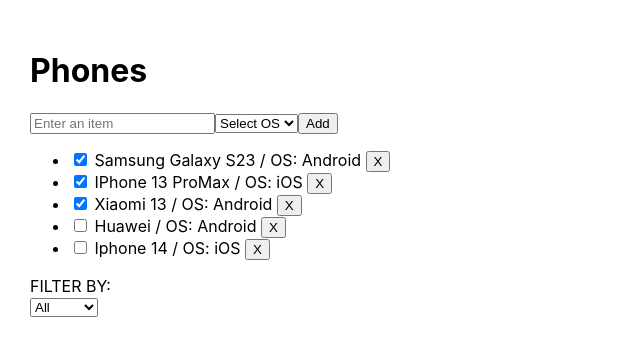
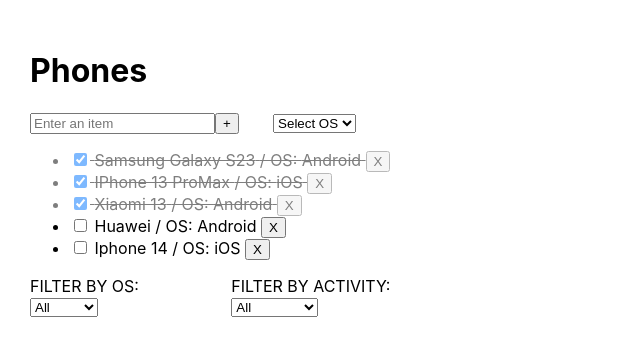
Before and after one commit to iammnitelniy/wish_list_javascript, a React (Create React App) app: page / in a window 1280 px wide. Shown: the top 356 px of the page, without its empty margins (0-640 px from the left). Built offline with nearby package versions, Linux system fonts and the light colour scheme.

Commit message:
new components

```diff
--- a/src/App.css
+++ b/src/App.css
@@ -1,8 +1,21 @@
 .App {
-  padding: 30px;
-  display: flex;
+    padding: 30px;
+    display: flex;
 }
 
 .App > div {
-  margin-right: 50px;
+    margin-right: 50px;
 }
+
+.error {
+    border: red 1px solid;
+}
+
+.error-message {
+    color: red;
+}
+
+.selected {
+    opacity: 0.5;
+    text-decoration: line-through;
+}
--- a/src/App.tsx
+++ b/src/App.tsx
@@ -1,6 +1,6 @@
 import React, {useState} from 'react';
 import './App.css';
-import {OsTypeForSelect, WishList} from "./WishList";
+import {OsTypeForSelect, StatusTypeForSelect, WishList} from "./WishList";
 import {v1} from "uuid";
 
 export type OsType = "All" | "iOS" | "Android" | OsTypeForSelect
@@ -11,8 +11,11 @@
 	OS: OsType
 	checked: boolean
 }
+
 function App() {
 	const [osFilter, setOsFilter] = useState<OsType>("All")
+	const [statusFilter, setStatusFilter] = useState<StatusTypeForSelect>("All")
+
 	const [wishes, setWishes] = useState<WishesDataPropsType[]>([
 		{id: v1(), title: 'Samsung Galaxy S23', OS: "Android", checked: true},
 		{id: v1(), title: 'IPhone 13 ProMax', OS: "iOS", checked: true},
@@ -21,29 +24,35 @@
 		{id: v1(), title: 'Iphone 14', OS: "iOS", checked: false},
 	])
 
-	const addItem = (newItem: string, wishFilter: OsTypeForSelect) => {
-		let newWishItem = {id: v1(), title: newItem, OS: wishFilter, checked: false};
-		setWishes([newWishItem, ...wishes]);
+	const addNewWish = (title: string, oS: OsTypeForSelect) => {
+		setWishes([{id: v1(), title: title, OS: oS, checked: false}, ...wishes])
+	}
+	const removeWish = (id: string) => {
+		setWishes(wishes.filter(el => el.id !== id))
+	}
+	const wishesWhatWeWantToSee = (osFilter === "All" ? wishes : wishes.filter(el => el.OS === osFilter))
+
+	const wishesWhatWeWantToSeeFiltered = (statusFilter === "All" ? wishesWhatWeWantToSee : statusFilter === "Completed" ? wishesWhatWeWantToSee.filter(el => el.checked) : wishesWhatWeWantToSee.filter(el => !el.checked));
+
+	const changeWishStatus = (wishId: string, isDone: boolean) => {
+		setWishes(wishes.map(el => el.id === wishId ? {...el, checked: isDone} : el))
 	}
 
-	const removeTask = (taskId: string) => {
-		setWishes(wishes.filter(el => el.id !== taskId))
-	}
-
-	const ChangeOs = (osValue: OsType) => {
-		setOsFilter(osValue)
-	}
-
-	const wishesWhatWeWantToSee = osFilter === "All" ? wishes : wishes.filter(el=> el.OS === osFilter)
 	return (
 		<div className="App">
-				<WishList wishes={wishesWhatWeWantToSee}
-						  addItem={addItem}
-						  removeTask={removeTask}
-						  ChangeOs={ChangeOs}
+			<WishList wishes={wishesWhatWeWantToSeeFiltered}
+					  addNewWish={addNewWish}
 					  osFilter={osFilter}
+					  setOsFilter={setOsFilter}
+					  // newWishTitle={newWishTitle}
+					  // setNewWishTitle={setNewWishTitle}
+					  removeWish={removeWish}
+					  changeWishStatus={changeWishStatus}
+					  statusFilter={statusFilter}
+					  setStatusFilter={setStatusFilter}
 			/>
 		</div>
 	);
 }
+
 export default App;
--- /dev/null
+++ b/src/SuperComponents/SuperInput.tsx
@@ -0,0 +1,51 @@
+import React, {ChangeEvent, KeyboardEvent, useState} from 'react';
+
+
+
+export type SuperInputPropsType = {
+    callBack: (value: string) => void
+    type?: string;
+    placeholder?: string;
+    className?: string
+
+
+}
+
+export const SuperInput: React.FC<SuperInputPropsType> = (
+    {
+
+        callBack,
+        ...restProps
+    }
+) => {
+
+    const [title, setTitle] = useState<string>("")
+    const [error, setError] = useState<null | string>(null)
+
+    const onChangeHandler = (e: ChangeEvent<HTMLInputElement>) => {
+        setTitle(e.currentTarget.value)
+        setError(null)
+
+    }
+
+    const addHandler = () => {
+        callBack(title)
+        setTitle("")
+    }
+    const onKeyDownHandler = (e: KeyboardEvent<HTMLInputElement>) => {
+        if (e.key === "Enter") {
+            addHandler()
+        }
+    }
+
+    return (
+        <>
+        <input value={title} type={restProps.type} placeholder={restProps.placeholder} onChange={onChangeHandler}
+               className={error ? "error" : ""} onKeyDown={onKeyDownHandler}
+        />
+        <button onClick={addHandler}>+</button>
+            {error && <div className={"error-message"}>{error}</div>}
+        </>
+
+    );
+};
--- a/src/WishList.tsx
+++ b/src/WishList.tsx
@@ -1,90 +1,130 @@
 import React, {ChangeEvent, KeyboardEvent, useState} from 'react';
 import {OsType, WishesDataPropsType} from "./App";
+import {SuperInput} from "./SuperComponents/SuperInput";
+
 export type OsTypeForSelect = "Android" | "iOS" | "Select OS"
+export type StatusTypeForSelect = "All" | "Active" | "Completed"
 
 export type WishListPropsType = {
 	wishes: WishesDataPropsType[]
-	addItem: (newItem: string, wishFilter: OsTypeForSelect)=> void
-	removeTask: (taskId: string) => void
-	ChangeOs: (osValue: OsType) => void
 	osFilter: OsType
+	setOsFilter: (text: OsType) => void
+	statusFilter: StatusTypeForSelect
+	setStatusFilter: (text: StatusTypeForSelect) => void
+	addNewWish: (value: string, oS: OsTypeForSelect) => void
+	value?: string
+	removeWish: (id: string) => void
+	changeWishStatus: (wishId: string, isDone: boolean) => void
+
+
 }
 
-export const WishList = (props: WishListPropsType) => {
-	let [newItem, setNewItem] = useState("")
-	let [os, setOS] = useState<OsTypeForSelect>("Select OS")
+export const WishList: React.FC<WishListPropsType> = (
+{
+	wishes,
+	osFilter,
+	setOsFilter,
+	statusFilter,
+	setStatusFilter,
+	addNewWish,
+	value,
+	removeWish,
+	changeWishStatus,
 
-	const onNewItemChangeHandler = (e: ChangeEvent<HTMLInputElement>) => {
-		setNewItem(e.currentTarget.value)
+	... restProps
+}) => {
+	let [oS, setOS] = useState<OsTypeForSelect>("Select OS")
+
+	const [error2, setError2] = useState<null | string>(null)
+
+
+	const addWishHandler = (value: string) => {
+		if (oS !== "Select OS") {
+			if (value.trim() !== "") {
+				addNewWish(value, oS)
+				setOS("Select OS")
+				setError2(null)
+			} else setError2("Item was not selected")
+			return
+		} else setError2("OS is not selected")
 	}
 
-	const onKeyPressHandler = (e: KeyboardEvent<HTMLInputElement>) => {
-		if (e.key === 'Enter') {
-			addItemHandler()
-
+	const removeWishHandler = (id: string) => {
+		removeWish(id)
+	}
+	const onChangeOSHandler = (e: ChangeEvent<HTMLSelectElement>) => {
+		setOS(e.currentTarget.value as OsTypeForSelect)
+		if (e.currentTarget.value !== "Select OS") {
+			setError2(null)
 		}
 	}
-
-	const addItemHandler = () => {
-		if(os !== "Select OS"){
-			if (newItem.trim() !== "") {
-				props.addItem(newItem, os)
-				setNewItem("")
-				setOS("Select OS")
+	const onChangeFilterOSHandler = (e: ChangeEvent<HTMLSelectElement>) => {
+		setOsFilter(e.currentTarget.value as OsType)
 	}
-		}
-		else return
+	const onChangeFilterStatusHandler = (e: ChangeEvent<HTMLSelectElement>) => {
+		setStatusFilter(e.currentTarget.value as StatusTypeForSelect)
 	}
 
-	const onChangeOSHandler = (e:ChangeEvent<HTMLSelectElement>) => {
-		setOS(e.currentTarget.value as OsTypeForSelect)
-	}
-
-	const removeTaskHandler = (taskId: string) => {
-		props.removeTask(taskId)
-	}
-	const ChangeOsHandler = (OsValue: OsType) => {
-		props.ChangeOs(OsValue)
-	}
-//newpush
-//push
-//commit + push
 	return (
 		<div>
 			<h1>Phones</h1>
+			<div style={{display: "flex", justifyContent: "space-between"}}>
 				<div>
-					<input placeholder={"Enter an item"}
-						   value={newItem}
-						   onChange={onNewItemChangeHandler}
-						   onKeyDown={onKeyPressHandler}/>
-					<select value={os} onChange={onChangeOSHandler}>
+					<SuperInput callBack={addWishHandler} placeholder={"Enter an item"}/>
+					{/*<input placeholder={"Enter an item"}*/}
+
+
+					{/*/>*/}
+					{error2 && <div style={{maxWidth: "80px"}} className={"error-message"}>{error2}</div>}
+
+				</div>
+				<div>
+					<select value={oS} onChange={onChangeOSHandler}>
 						<option value={"Select OS"}>Select OS</option>
 						<option value={"Android"}>Android</option>
 						<option value={"iOS"}>iOS</option>
 					</select>
-					<button onClick={addItemHandler}>Add</button>
+				</div>
+				<div>
+					{/*<button onClick={addWishHandler}>Add</button>*/}
+				</div>
 			</div>
 			<ul>
-					{props.wishes.map(el => {
+				{wishes.map(el => {
+					const changeWishStatusHandler = (e: ChangeEvent<HTMLInputElement>) => {
+						changeWishStatus(el.id, e.currentTarget.checked)
+					}
 					return (
-							<li key={el.id}>
-								<input type="checkbox" checked={el.checked}/>
+						<li key={el.id} className={el.checked ? "selected" : ""}>
+							<input type="checkbox" checked={el.checked} onChange={changeWishStatusHandler}/>
 							<span> {el.title} </span>
 							<span> / OS: </span>
 							<span> {el.OS} </span>
-								<button onClick={()=>removeTaskHandler(el.id)}>X</button>
+							<button onClick={() => removeWishHandler(el.id)}>X</button>
 						</li>
 					)
 				})}
 			</ul>
+			<div style={{display: "flex", justifyContent: "space-between"}}>
+				<div style={{marginRight: "20px"}}>
+					FILTER BY OS:
 					<div>
-					FILTER BY:
+						<select value={osFilter} onChange={onChangeFilterOSHandler}>
+							<option value={"All"}>All</option>
+							<option value={"Android"}>Android</option>
+							<option value={"iOS"}>iOS</option>
+						</select>
+					</div>
+				</div>
 				<div>
-						<select value={props.osFilter} onChange={(e) => ChangeOsHandler(e.currentTarget.value as OsType)}>
-							<option value="All">All</option>
-							<option value="Android">Android</option>
-							<option value="iOS">iOS</option>
+					FILTER BY ACTIVITY:
+					<div>
+						<select value={statusFilter} onChange={onChangeFilterStatusHandler}>
+							<option value={"All"}>All</option>
+							<option value={"Active"}>Active</option>
+							<option value={"Completed"}>Completed</option>
 						</select>
+					</div>
 				</div>
 			</div>
 		</div>
```
Lines whose indentation alone changed are shown as unchanged.
